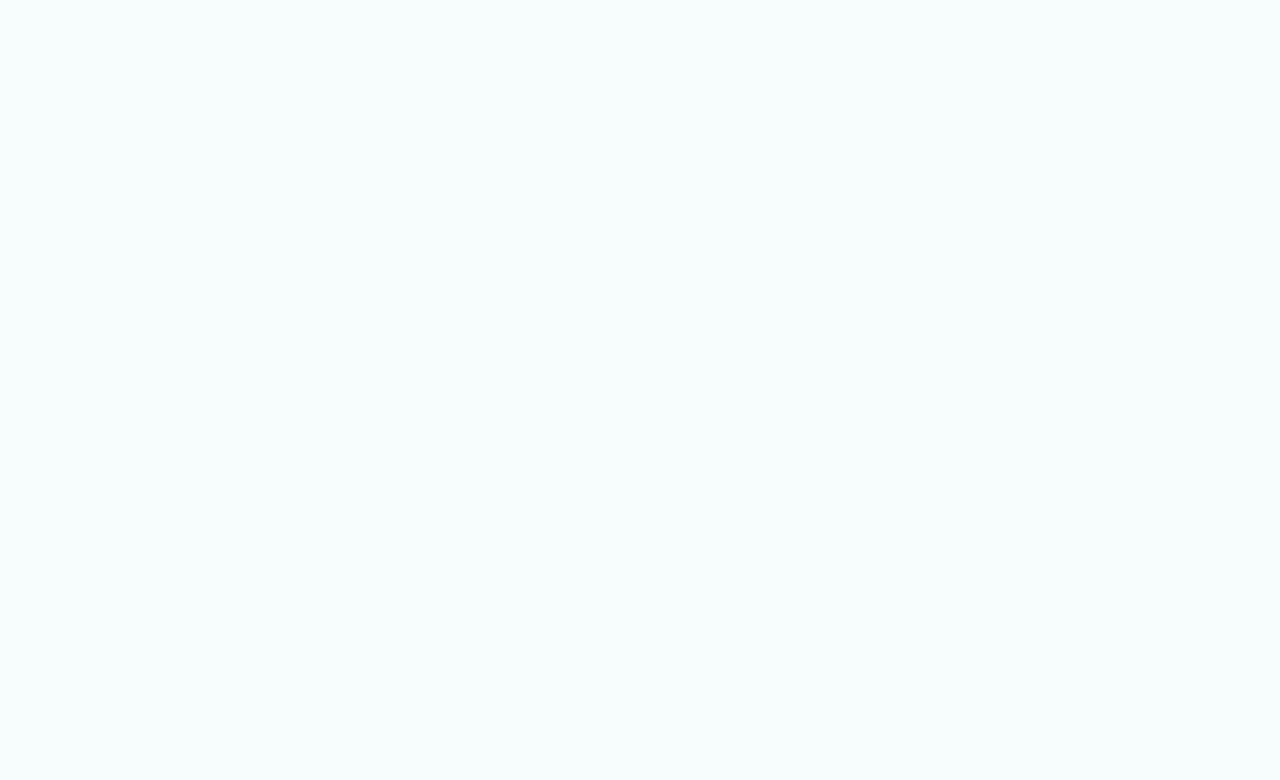
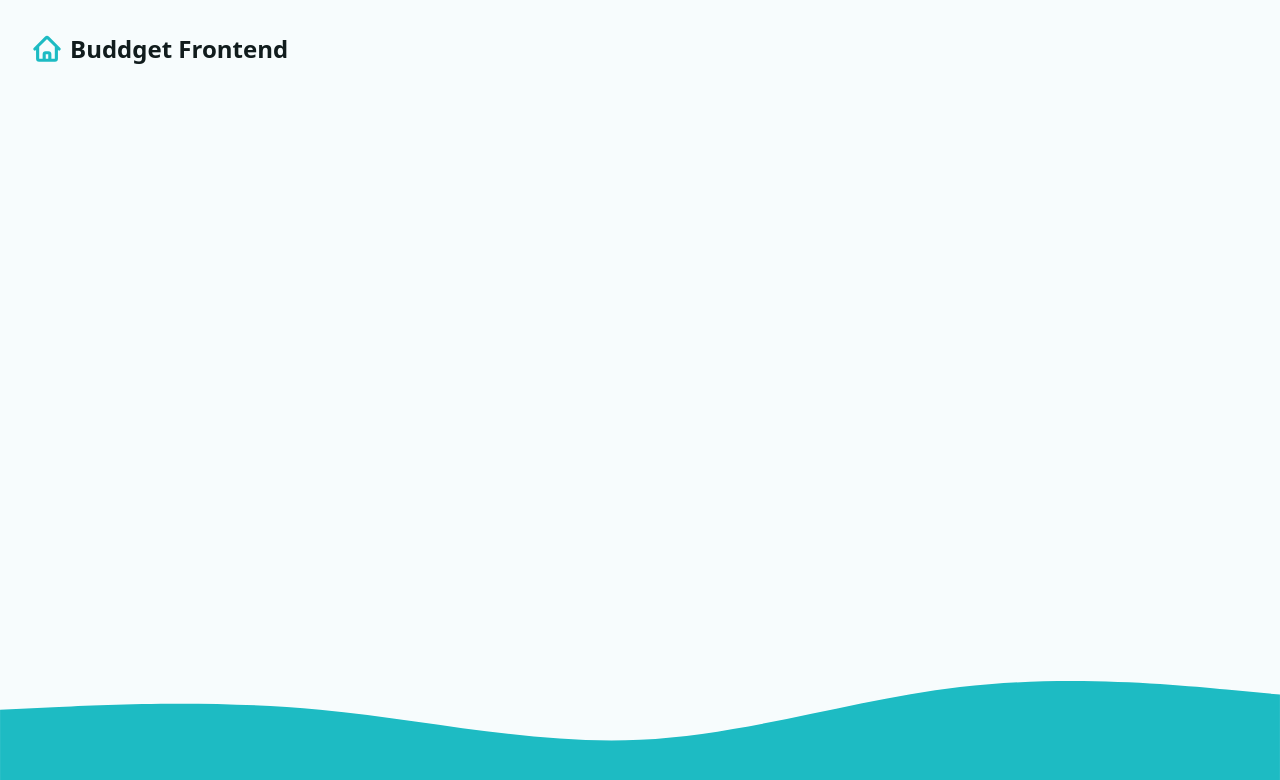
Before and after one commit to mndaloma/mohamedVisual-budget-frontend, a React (Vite) app in the folder budget-frontend-app/: page /logout in a window 1280 px wide. Before the commit this address had no page. Shown: the top 780 px of the page. Built offline with nearby package versions, Linux system fonts and the light colour scheme.

Commit message:
worked on creating the option for users to delete account

```diff
--- a/budget-frontend-app/src/App.jsx
+++ b/budget-frontend-app/src/App.jsx
@@ -5,7 +5,10 @@
 //Routes
 import Dashboard, { dasboardLoader } from "./pages/Dashboard";
 import Error from "./pages/error";
+//layouts
 import Main, { mainLoader } from "./layouts/Main";
+//Actions
+import { logoutAction } from "./action/Logout";
 
 const router = createBrowserRouter([
   {
@@ -20,6 +23,10 @@
         loader: dasboardLoader,
         errorElement: <Error />
       },
+      {
+        path: "logout",
+        action: logoutAction
+      }
     ]
   },
 ]);
--- /dev/null
+++ b/budget-frontend-app/src/action/Logout.js
@@ -0,0 +1,15 @@
+import { redirect } from "react-router-dom";
+
+//import helpers to handle import
+import { deleteItem } from "../helpers";
+
+export async function logoutAction() {
+    // delete the user
+    deleteItem({
+        key: "userName"
+    })
+
+
+    // return redirect
+    return redirect("/")
+}
--- a/budget-frontend-app/src/components/Nav.jsx
+++ b/budget-frontend-app/src/components/Nav.jsx
@@ -1,9 +1,39 @@
+//assets
+import { Form, NavLink } from "react-router-dom"; //rrd imports
+import logo from "../assets/logo.svg";
 
+//heroicons library import
+import { TrashIcon } from "@heroicons/react/24/solid"
 
 const Nav = ({userName}) => {
     return (
         <nav>
+           <NavLink
+           to="/"
+           aria-label="Go to home page"
+           >
+           <img src={logo} alt="" height={30}/>
+           <span>Buddget Frontend</span>
+           </NavLink>
+           {
+            userName && (
+                <Form
+                method="post"
+                action="/logout"
+                onSubmit={(event) => {
+                    if (!confirm("Delete user and all data?")) {
+                        event.preventDefault()
+                    }
+                }}
+                >
+                    <button type="submit" className="btn btn--warning">
+                        <span>Delete User</span>
+                        <TrashIcon width={20} />
+                    </button>
 
+                </Form>
+            )
+           }
         </nav>
     )
 }
--- a/budget-frontend-app/src/helpers.js
+++ b/budget-frontend-app/src/helpers.js
@@ -3,3 +3,8 @@
 export const fetchData = (key) => {
     return JSON.parse(localStorage.getItem(key));
 }
+
+// delete items
+export const deleteItem = ({key}) => {
+    return localStorage.removeItem(key)
+}
--- a/budget-frontend-app/src/layouts/Main.jsx
+++ b/budget-frontend-app/src/layouts/Main.jsx
@@ -18,7 +18,6 @@
     return (
         <div className="layout">
             <Nav userName={userName}/>
-            <h1>main</h1>
             <main>
             <Outlet />
             </main>
--- /dev/null
+++ b/package.json
@@ -0,0 +1,5 @@
+{
+  "dependencies": {
+    "@heroicons/react": "^2.1.5"
+  }
+}
```
Also changed, not shown: 1 other file (tests, documents, lock files or other folders).
